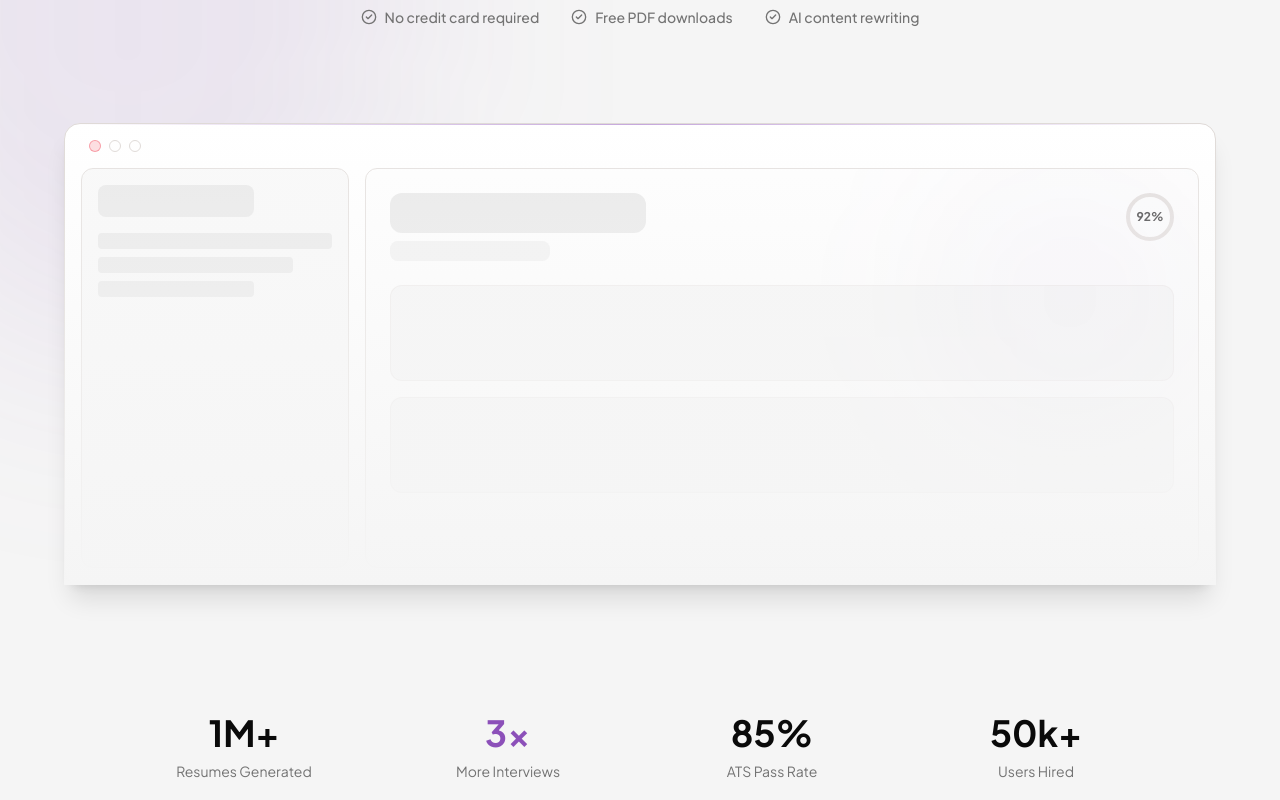
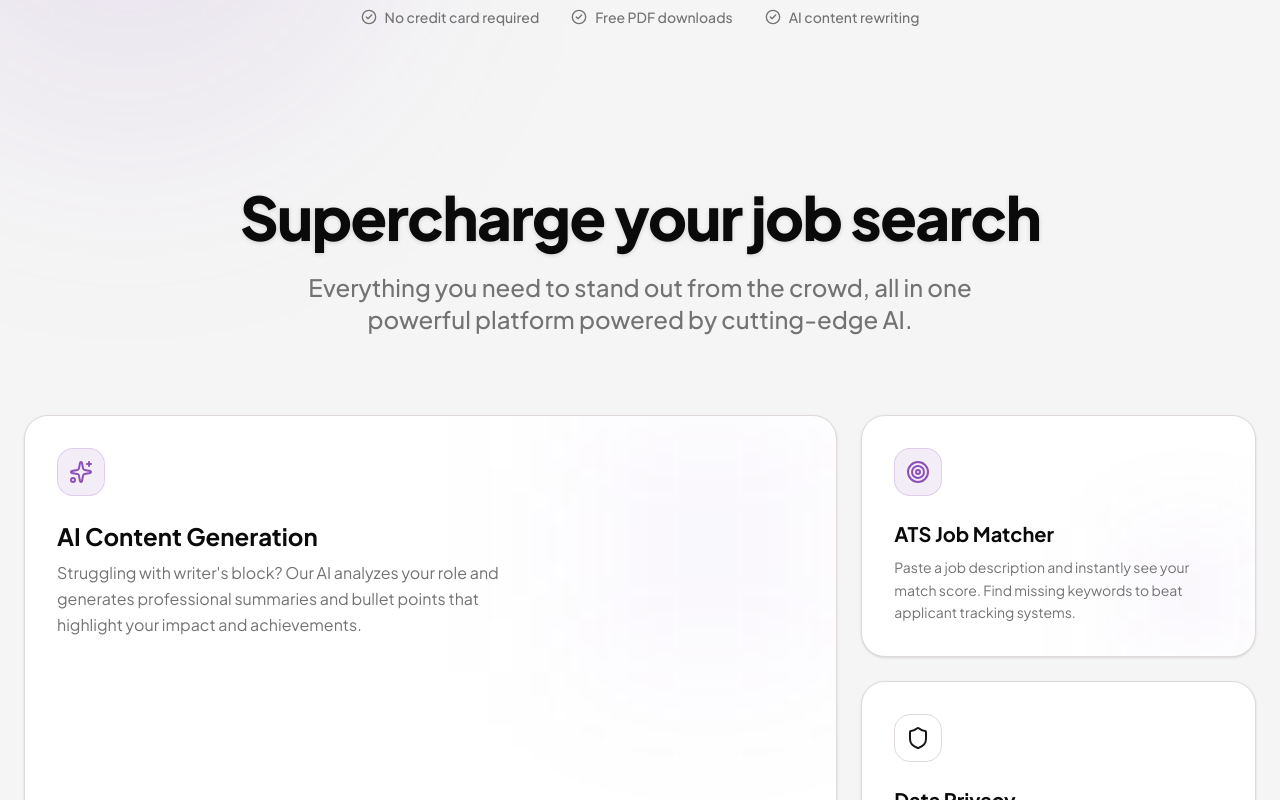
Before and after one commit to Lucky-ui123/AI-Resume-Builder, a Next.js app: page / in a window 1280 px wide. Shown: the part 680-1480 px from the top of the page. Built offline with nearby package versions, Linux system fonts and the light colour scheme.

Commit message:
feat(ui): remove dummy statistics and mock dashboard from landing page

```diff
--- a/src/app/page.tsx
+++ b/src/app/page.tsx
@@ -125,65 +125,7 @@ export default function LandingPage() {
           </div>
         </section>
 
-        {/* Abstract Visual / Dashboard Preview */}
-        <section className="max-w-6xl mx-auto mt-24 relative z-10 animate-in fade-in zoom-in-95 duration-1000 delay-500">
-          <div className="absolute inset-0 bg-gradient-to-b from-transparent via-background/50 to-background pointer-events-none z-20" />
-          <div className="rounded-2xl border border-border bg-card p-4 shadow-xl relative overflow-hidden">
-            <div className="absolute top-0 inset-x-0 h-px bg-gradient-to-r from-transparent via-primary/50 to-transparent" />
-            <div className="flex items-center gap-2 mb-4 px-2">
-              <div className="w-3 h-3 rounded-full bg-destructive/20 border border-destructive/50" />
-              <div className="w-3 h-3 rounded-full bg-warning/20 border border-warning/50" />
-              <div className="w-3 h-3 rounded-full bg-success/20 border border-success/50" />
-            </div>
-            {/* Mock Dashboard UI */}
-            <div className="grid grid-cols-1 md:grid-cols-4 gap-4 h-[400px] opacity-80 pointer-events-none">
-              <div className="col-span-1 rounded-xl bg-muted/30 border border-border p-4 space-y-4">
-                <div className="h-8 w-2/3 bg-muted rounded-lg" />
-                <div className="space-y-2">
-                  <div className="h-4 w-full bg-muted rounded" />
-                  <div className="h-4 w-5/6 bg-muted rounded" />
-                  <div className="h-4 w-4/6 bg-muted rounded" />
-                </div>
-              </div>
-              <div className="col-span-1 md:col-span-3 rounded-xl bg-muted/10 border border-border p-6 space-y-6 relative overflow-hidden">
-                <div className="absolute right-0 top-0 w-64 h-64 bg-primary/5 blur-[80px] rounded-full" />
-                <div className="flex justify-between items-start">
-                  <div className="space-y-2">
-                    <div className="h-10 w-64 bg-muted rounded-xl" />
-                    <div className="h-5 w-40 bg-muted/60 rounded-lg" />
-                  </div>
-                  <div className="h-12 w-12 rounded-full border-[4px] border-success/30 flex items-center justify-center">
-                    <span className="text-success font-bold text-xs">92%</span>
-                  </div>
-                </div>
-                <div className="space-y-4">
-                  <div className="h-24 w-full bg-muted/40 rounded-xl border border-border/50" />
-                  <div className="h-24 w-full bg-muted/40 rounded-xl border border-border/50" />
-                </div>
-              </div>
-            </div>
-          </div>
-        </section>
-
-        {/* Stats Section */}
-        <section className="max-w-5xl mx-auto mt-32 grid grid-cols-2 md:grid-cols-4 gap-8 text-center relative z-10">
-          <div className="space-y-2">
-            <h3 className="text-4xl font-bold text-heading">1M+</h3>
-            <p className="text-sm text-muted-foreground">Resumes Generated</p>
-          </div>
-          <div className="space-y-2">
-            <h3 className="text-4xl font-bold text-primary">3x</h3>
-            <p className="text-sm text-muted-foreground">More Interviews</p>
-          </div>
-          <div className="space-y-2">
-            <h3 className="text-4xl font-bold text-heading">85%</h3>
-            <p className="text-sm text-muted-foreground">ATS Pass Rate</p>
-          </div>
-          <div className="space-y-2">
-            <h3 className="text-4xl font-bold text-heading">50k+</h3>
-            <p className="text-sm text-muted-foreground">Users Hired</p>
-          </div>
-        </section>
+        {/* Content below Hero */}
 
         {/* Features Bento Grid */}
         <section
```
